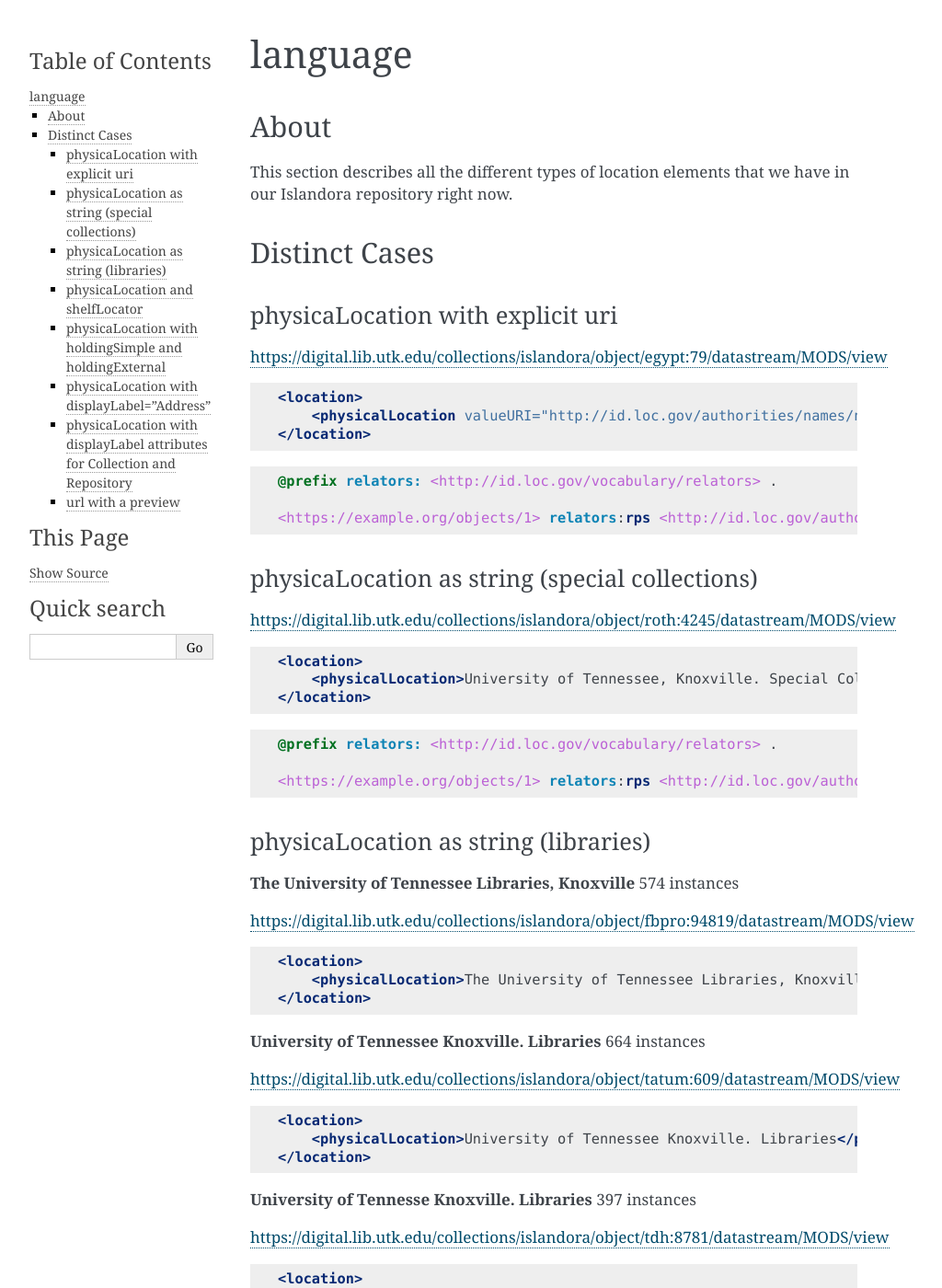
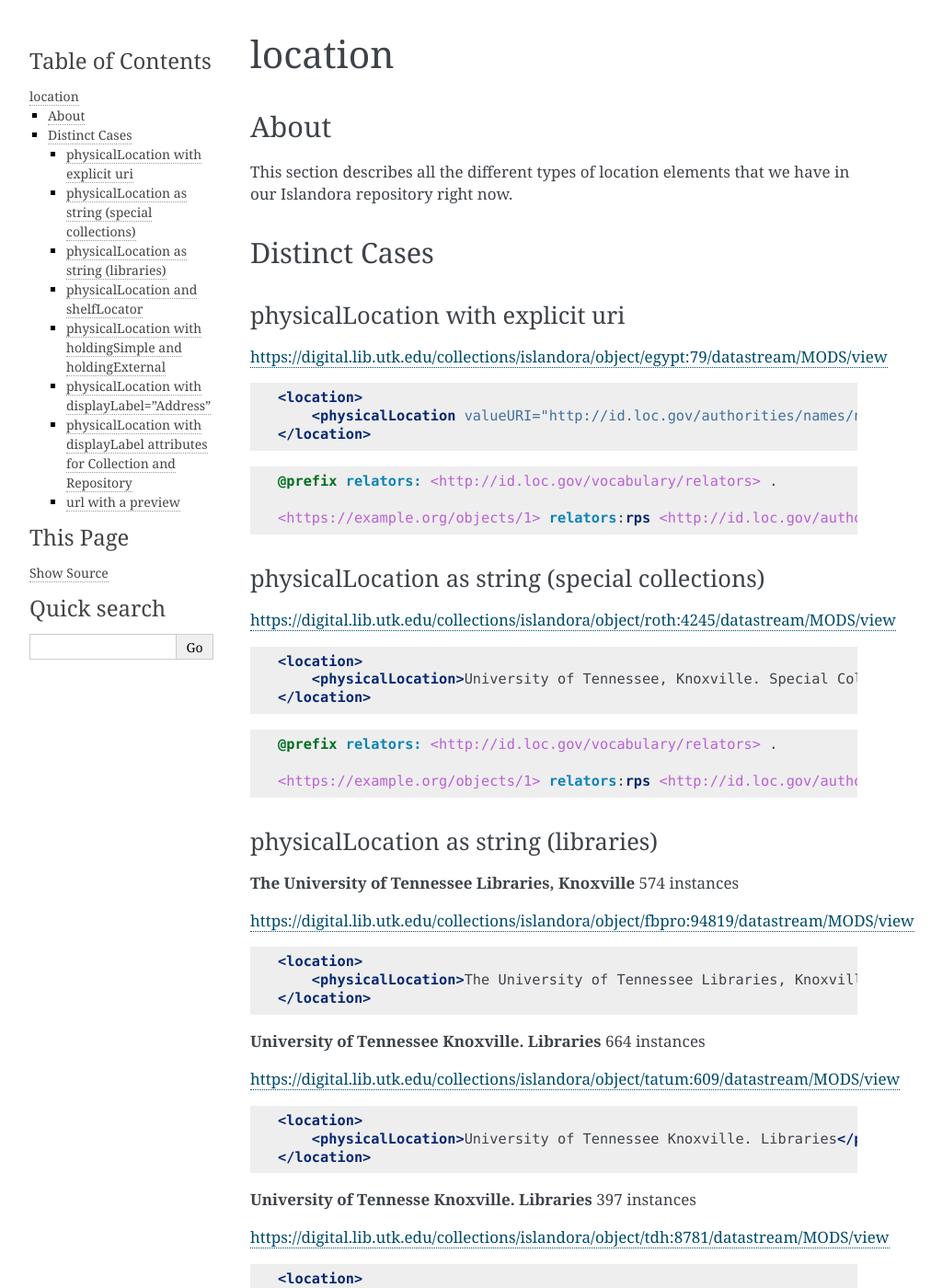
Before and after one commit to UTKcataloging/mods_to_rdf, a Sphinx documentation site: the page built from docs/source/top_level_elements/location.rst, in a window 1280 px wide and 1400 px high. Shown: the whole window at 92% size, without its empty margins (148-1172 px from the left). Built offline with Sphinx 7.4.7, drawn with Linux system fonts in a browser that asks for light colours; formulas are drawn with MathJax 3; some of the changed text lies outside the part shown.

Commit message:
Fix dumb late night typos.

```diff
--- a/docs/source/top_level_elements/location.rst
+++ b/docs/source/top_level_elements/location.rst
@@ -1,4 +1,4 @@
-language
+location
 ========
 
 About
@@ -8,7 +8,7 @@
 Distinct Cases
 --------------
 
-physicaLocation with explicit uri
+physicalLocation with explicit uri
 ^^^^^^^^^^^^^^^^^^^^^^^^^^^^^^^^^
 
 https://digital.lib.utk.edu/collections/islandora/object/egypt:79/datastream/MODS/view
@@ -25,7 +25,7 @@
 
     <https://example.org/objects/1> relators:rps <http://id.loc.gov/authorities/names/no2017033007> .
 
-physicaLocation as string (special collections)
+physicalLocation as string (special collections)
 ^^^^^^^^^^^^^^^^^^^^^^^^^^^^^^^^^^^^^^^^^^^^^^^
 
 https://digital.lib.utk.edu/collections/islandora/object/roth:4245/datastream/MODS/view
@@ -42,7 +42,7 @@
 
     <https://example.org/objects/1> relators:rps <http://id.loc.gov/authorities/names/no2014027633> .
 
-physicaLocation as string (libraries)
+physicalLocation as string (libraries)
 ^^^^^^^^^^^^^^^^^^^^^^^^^^^^^^^^^^^^^
 
 **The University of Tennessee Libraries, Knoxville** 574 instances
@@ -81,7 +81,7 @@
 
     <https://example.org/objects/1> relators:rps <http://id.loc.gov/authorities/names/n80003889> .
 
-physicaLocation and shelfLocator
+physicalLocation and shelfLocator
 ^^^^^^^^^^^^^^^^^^^^^^^^^^^^^^^^
 
 https://digital.lib.utk.edu/collections/islandora/object/scopes:1258/datastream/MODS/view
@@ -101,7 +101,7 @@
     <https://example.org/objects/1> relators:rps <http://id.loc.gov/authorities/names/no2014027633> ;
         opaque:locationShelfLocator "Box 5, Folder 8" .
 
-physicaLocation with holdingSimple and holdingExternal
+physicalLocation with holdingSimple and holdingExternal
 ^^^^^^^^^^^^^^^^^^^^^^^^^^^^^^^^^^^^^^^^^^^^^^^^^^^^^^
 
 https://digital.lib.utk.edu/collections/islandora/object/volvoices:2199/datastream/MODS/view
@@ -134,7 +134,7 @@
     <https://example.org/objects/1> relators:rps "University of Memphis. Special Collections" ;
         opaque:locationShelfLocator "Manuscript Number 5" .
 
-physicaLocation with displayLabel="Address"
+physicalLocation with displayLabel="Address"
 ^^^^^^^^^^^^^^^^^^^^^^^^^^^^^^^^^^^^^^^^^^^
 
 https://digital.lib.utk.edu/collections/islandora/object/arrow:58/datastream/MODS/view
@@ -159,7 +159,7 @@
         opaque:locationShelfLocator "Box 36, Folder 14" .
 
 
-physicaLocation with displayLabel attributes for Collection and Repository
+physicalLocation with displayLabel attributes for Collection and Repository
 ^^^^^^^^^^^^^^^^^^^^^^^^^^^^^^^^^^^^^^^^^^^^^^^^^^^^^^^^^^^^^^^^^^^^^^^^^^
 
 https://digital.lib.utk.edu/collections/islandora/object/arrowmont%3A208/datastream/MODS/view
```
